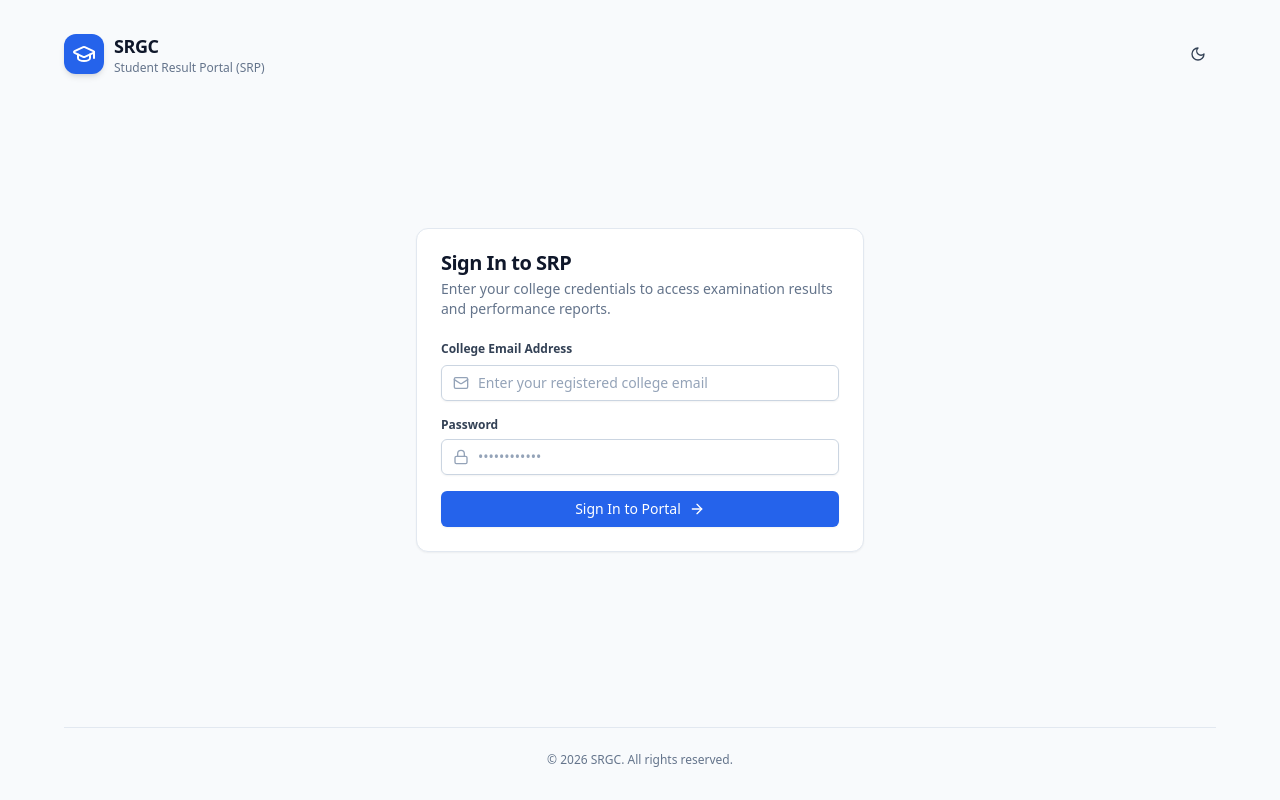
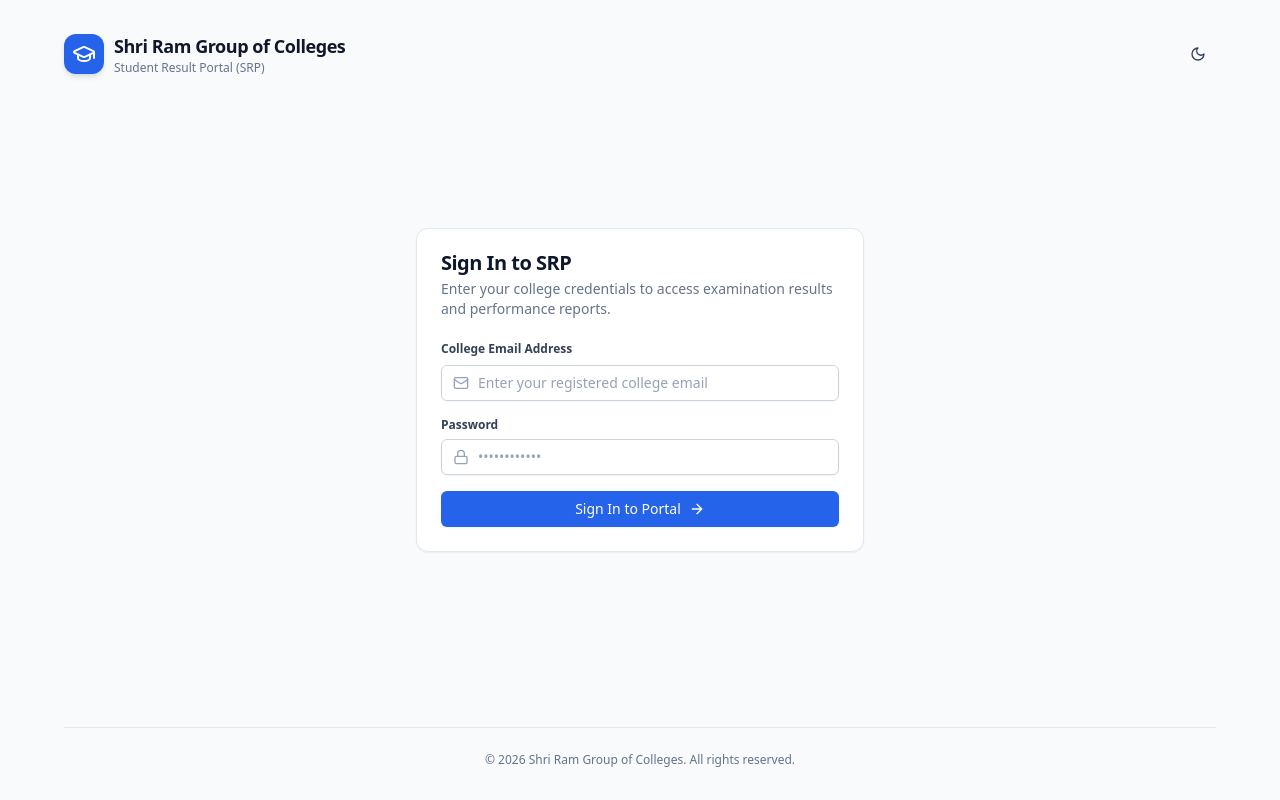
Before and after one commit to gurpreetinsha/advancesrp, a Next.js app: page /login in a window 1280 px wide. Built offline with nearby package versions, Linux system fonts and the light colour scheme.

Commit message:
Set official Shri Ram Group of Colleges login branding

```diff
--- a/src/app/login/page.tsx
+++ b/src/app/login/page.tsx
@@ -63,7 +63,7 @@ export default function LoginPage() {
           </div>
           <div>
             <h1 className="text-lg font-bold tracking-tight text-slate-900 dark:text-white">
-              SRGC
+              Shri Ram Group of Colleges
             </h1>
             <p className="text-xs text-slate-500 dark:text-slate-400">
               Student Result Portal (SRP)
@@ -143,7 +143,7 @@ export default function LoginPage() {
 
       {/* Footer */}
       <footer className="text-center text-xs text-slate-500 max-w-6xl w-full mx-auto pt-6 border-t border-slate-200 dark:border-slate-800">
-        © 2026 SRGC. All rights reserved.
+        © 2026 Shri Ram Group of Colleges. All rights reserved.
       </footer>
     </div>
   );
```
